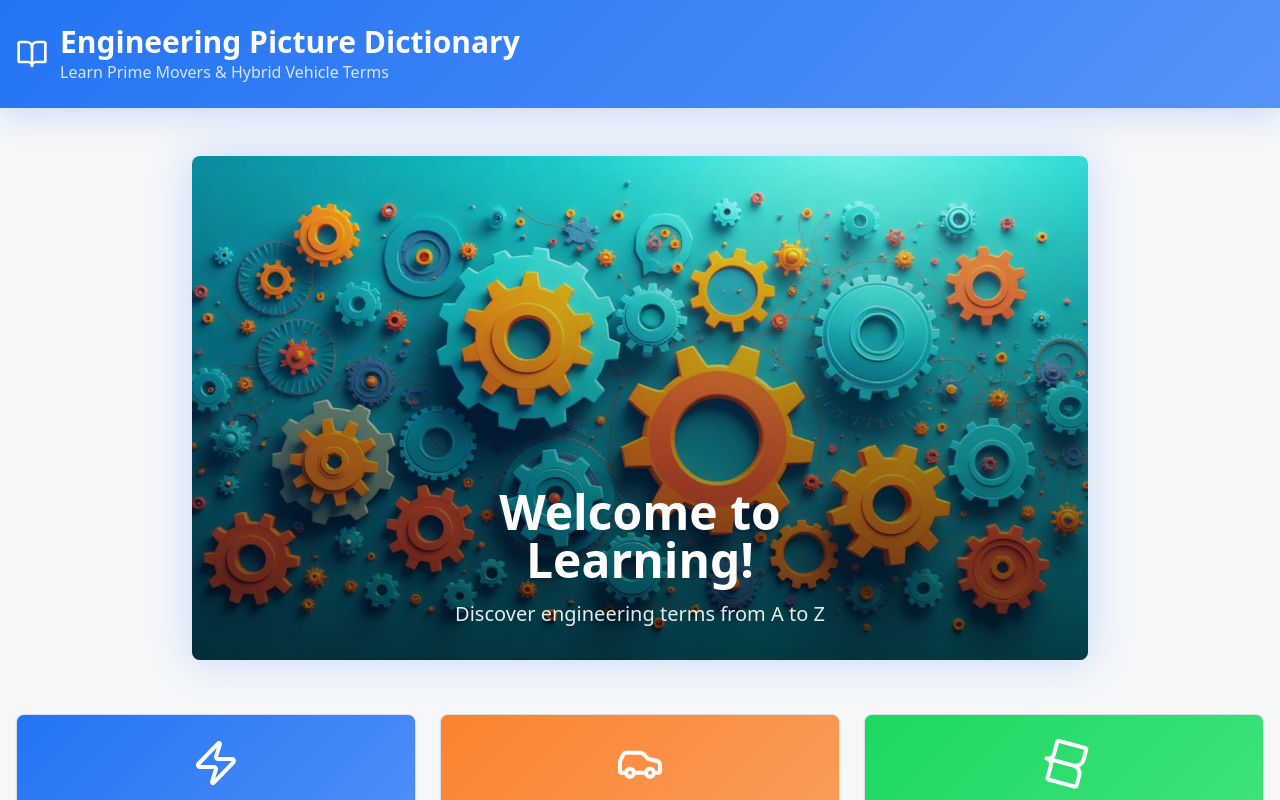
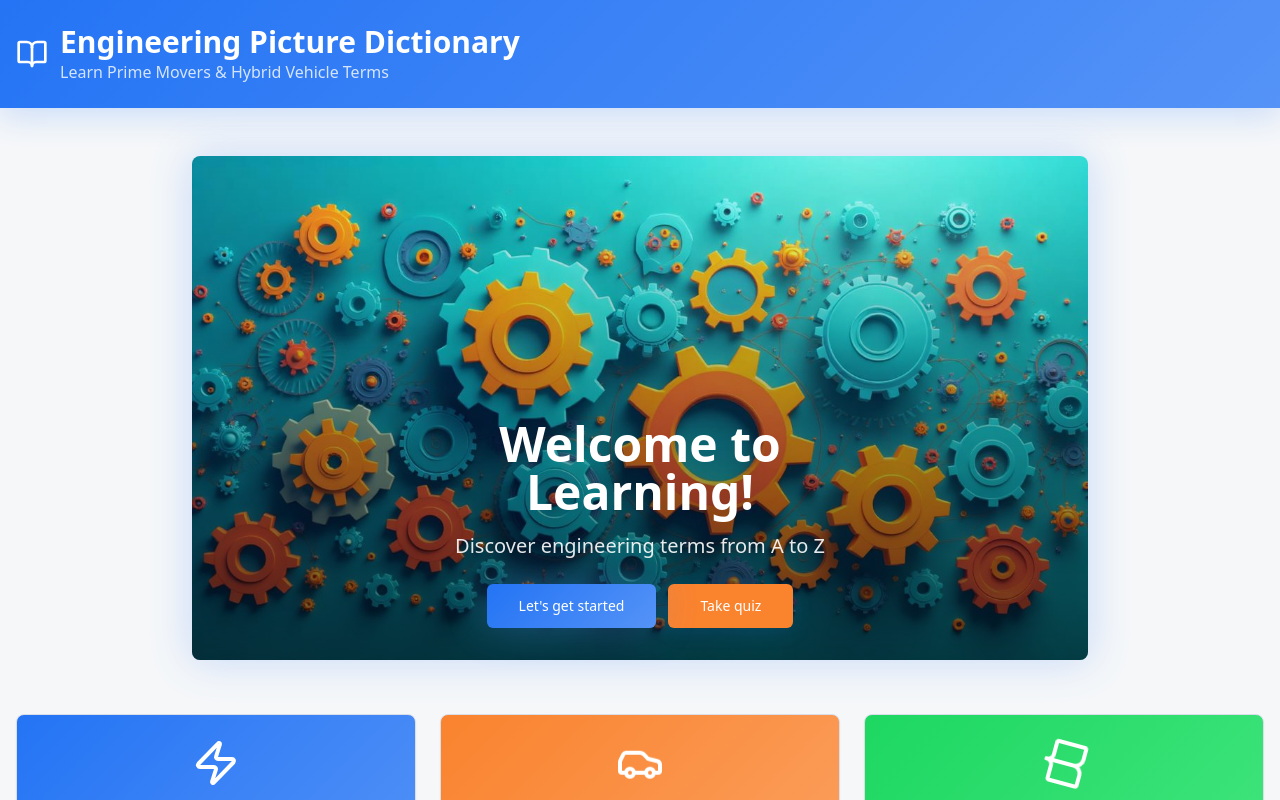
Before and after one commit to buttisoda6-cyber/hybrid-handbook, a React (Vite) app: page / in a window 1280 px wide. Shown: the top 800 px of the page. Built offline with nearby package versions, Linux system fonts and the light colour scheme.

Commit message:
Add hero section buttons
Add "Let's Get Started" and "Take Quiz" buttons to the hero section. "Let's Get Started" scrolls to the alphabet section, and "Take Quiz" scrolls to the quiz section.

```diff
--- a/src/pages/Index.tsx
+++ b/src/pages/Index.tsx
@@ -3,7 +3,15 @@ import Header from "@/components/Header";
 import Quiz from "@/components/Quiz";
 import heroImage from "@/assets/hero-engineering.jpg";
 import { Card, CardContent } from "@/components/ui/card";
+import { Button } from "@/components/ui/button";
 import { BookOpen, Zap, Car } from "lucide-react";
+
+function scrollToAlphabet() {
+  document.getElementById('alphabet-section')?.scrollIntoView({ behavior: 'smooth' });
+}
+function scrollToQuiz() {
+  document.getElementById('quiz-section')?.scrollIntoView({ behavior: 'smooth' });
+}
 
 const Index = () => {
   return (
@@ -28,6 +36,14 @@ const Index = () => {
                 <p className="text-lg md:text-xl text-white/90">
                   Discover engineering terms from A to Z
                 </p>
+                <div className="mt-6 flex items-center justify-center gap-3">
+                  <Button variant="hero" size="lg" onClick={scrollToAlphabet} aria-label="Scroll to alphabet section">
+                    Let's get started
+                  </Button>
+                  <Button variant="secondary" size="lg" onClick={scrollToQuiz} aria-label="Scroll to quiz section">
+                    Take quiz
+                  </Button>
+                </div>
               </div>
             </div>
           </div>
@@ -70,11 +86,13 @@ const Index = () => {
           </div>
 
           {/* Alphabet Grid */}
+          <div id="alphabet-section" className="h-0" aria-hidden="true"></div>
           <AlphabetGrid />
         </div>
       </section>
 
       {/* Quiz Section */}
+      <div id="quiz-section"></div>
       <Quiz />
     </div>
   );
```
